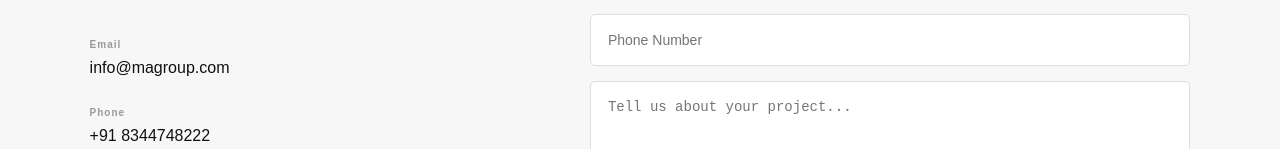
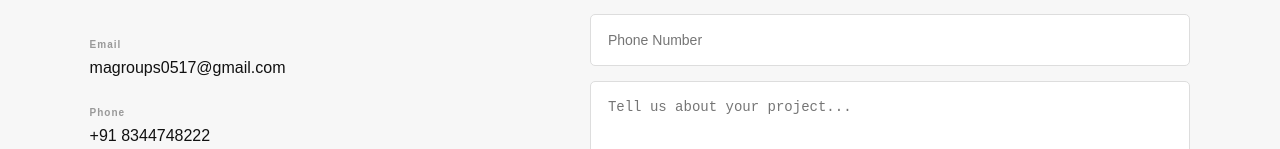
Before and after one commit to marimuthu0517/MA-GROUPS, a React (Vite) app in the folder frontend/: page /contact in a window 1280 px wide. Shown: the part 759-908 px from the top of the page. Built offline with nearby package versions, Linux system fonts and the light colour scheme; no server answers.

Commit message:
Update contact page

```diff
--- a/frontend/src/pages/Contact.jsx
+++ b/frontend/src/pages/Contact.jsx
@@ -150,7 +150,7 @@ function Contact() {
             <span>Email</span>
 
             <p>
-              info@magroup.com
+            magroups0517@gmail.com
             </p>
 
           </div>
```
